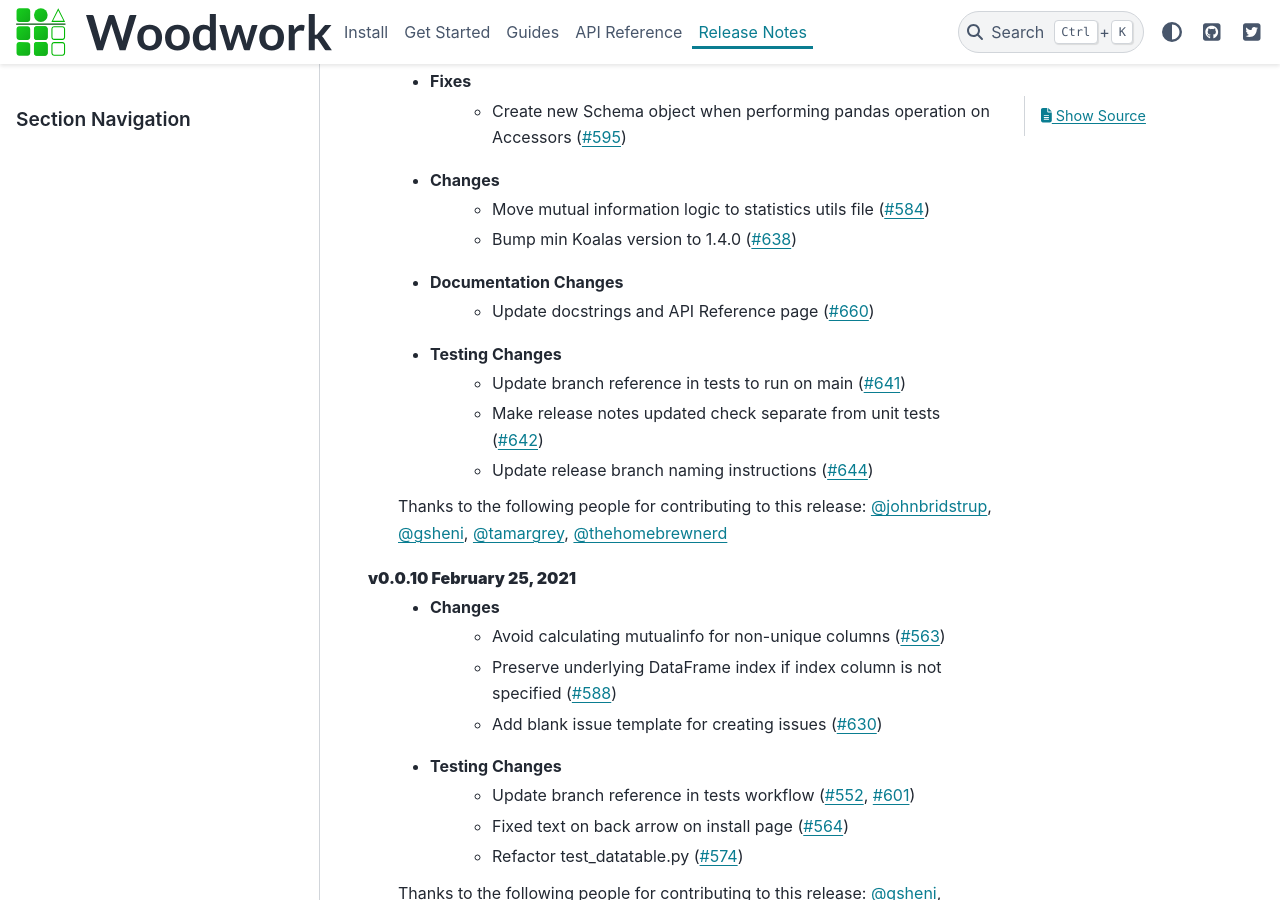
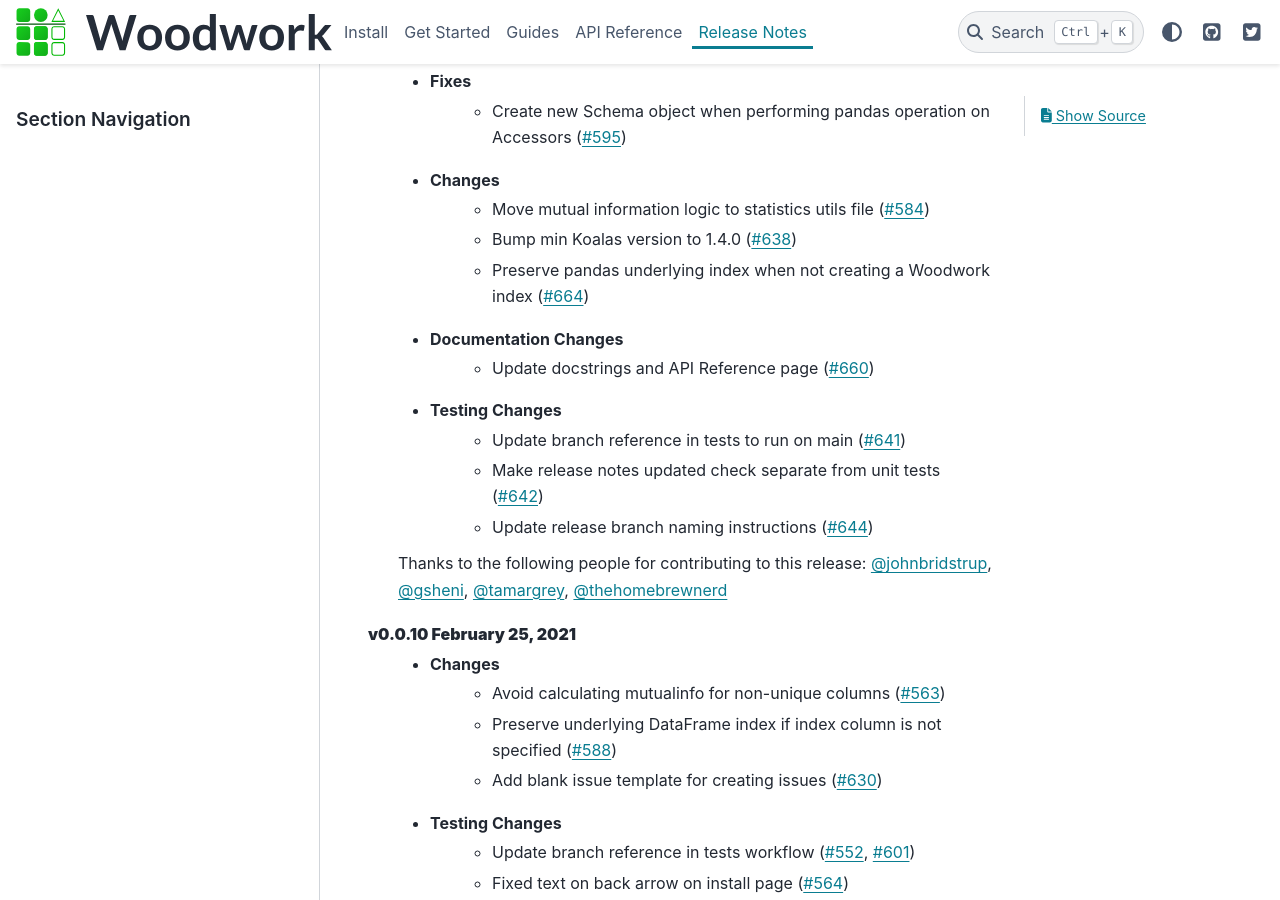
Before and after one commit to alteryx/woodwork, a Sphinx documentation site: the page built from docs/source/release_notes.rst, in a window 1280 px wide and 900 px high, scrolled down 1649 px. Built offline with Sphinx 7.4.7 and the PyData theme 0.15.4, drawn with Linux system fonts in a browser that asks for light colours; comment, search, counter and statistics services are not loaded.

Commit message:
Add release note

```diff
--- a/docs/source/release_notes.rst
+++ b/docs/source/release_notes.rst
@@ -45,6 +45,7 @@ Release Notes
     * Changes
         * Move mutual information logic to statistics utils file (:pr:`584`)
         * Bump min Koalas version to 1.4.0 (:pr:`638`)
+        * Preserve pandas underlying index when not creating a Woodwork index (:pr:`664`)
     * Documentation Changes
         * Update docstrings and API Reference page (:pr:`660`)
     * Testing Changes
```
Also changed, not shown: 1 other file.
